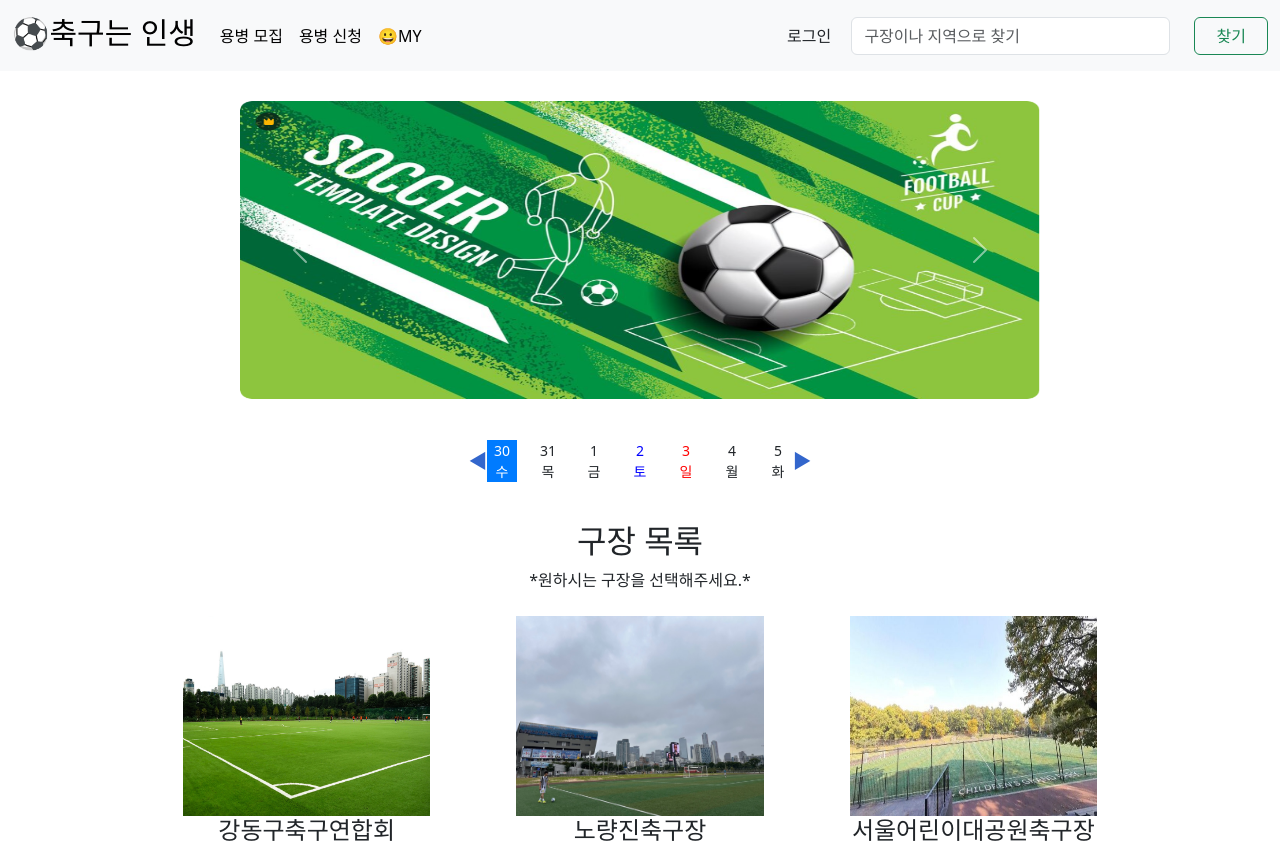
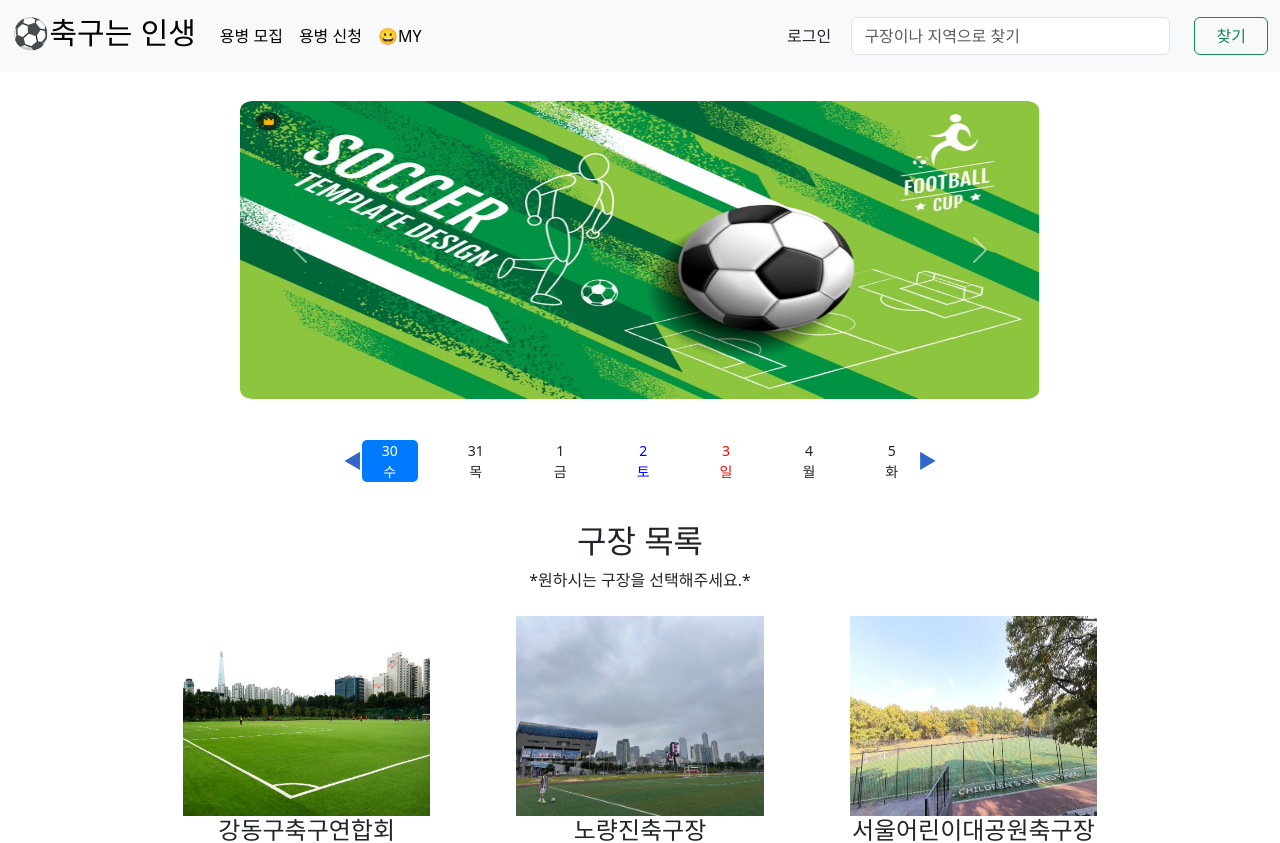
Before and after one commit to jwah101/mini-project, a React (Vite) app: page / in a window 1280 px wide. Shown: the top 843 px of the page. Built offline with nearby package versions, Linux system fonts and the light colour scheme; a web font is replaced by a local one.

Commit message:
개선사항 수정

```diff
--- a/src/component/Calendar.css
+++ b/src/component/Calendar.css
@@ -15,7 +15,7 @@
 
 .date-grid {
   display: flex;
-  gap: 16px;
+  gap: 30px;
   justify-content: center;
   flex-grow: 1;
 }
@@ -24,6 +24,8 @@
   text-align: center;
   font-size: 14px;
   min-width: 30px;
+  padding: 0px 20px 0 20px;
+  border-radius: 5px;
 }
 
 .saturday {
--- a/src/component/Calendar.jsx
+++ b/src/component/Calendar.jsx
@@ -9,7 +9,7 @@ function Calendar ({dateIndex, setDateIndex, selectedDate, setSelectedDate}) {
     const now = new Date();
     return new Date(now.getFullYear(), now.getMonth(), now.getDate());
   }
-  //하루 단위 이동하기
+  //하루 단위 이동하기 -> moveDay(direction) -> direction-> -1,+1
   const moveDay = (direction)=>{
     const newStart = new Date(startDate);
     newStart.setDate(startDate.getDate() + direction)
--- a/src/pages/Policy.jsx
+++ b/src/pages/Policy.jsx
@@ -1,6 +1,6 @@
 function Policy () {
   return (
-    <div style={{maxWidth:"1000px", width:'100%', margin:'auto', marginTop:'80px', marginBottom:'60px'}}>
+    <div style={{maxWidth:"800px", width:'100%', margin:'auto', marginTop:'80px', marginBottom:'60px'}}>
       <h1>서비스 이용약관 </h1><br />
 
       <h4>제 1조 (목적)<br /></h4>
--- a/src/pages/Privacy.jsx
+++ b/src/pages/Privacy.jsx
@@ -1,6 +1,6 @@
 function Privacy () {
   return(
-  <div style={{maxWidth:"1000px", width:'100%', margin:'auto', marginTop:'80px', marginBottom:'60px'}}>
+  <div style={{maxWidth:"800px", width:'100%', margin:'auto', marginTop:'80px', marginBottom:'60px'}}>
       <h1>개인정보의 처리목적, 수집 항목, 보유 및 이용기간</h1> <br />
 
       <h4>개인정보 제3자 제공 및 공유</h4>
```
Also changed, not shown: 1 other file (tests, documents, lock files or other folders).
